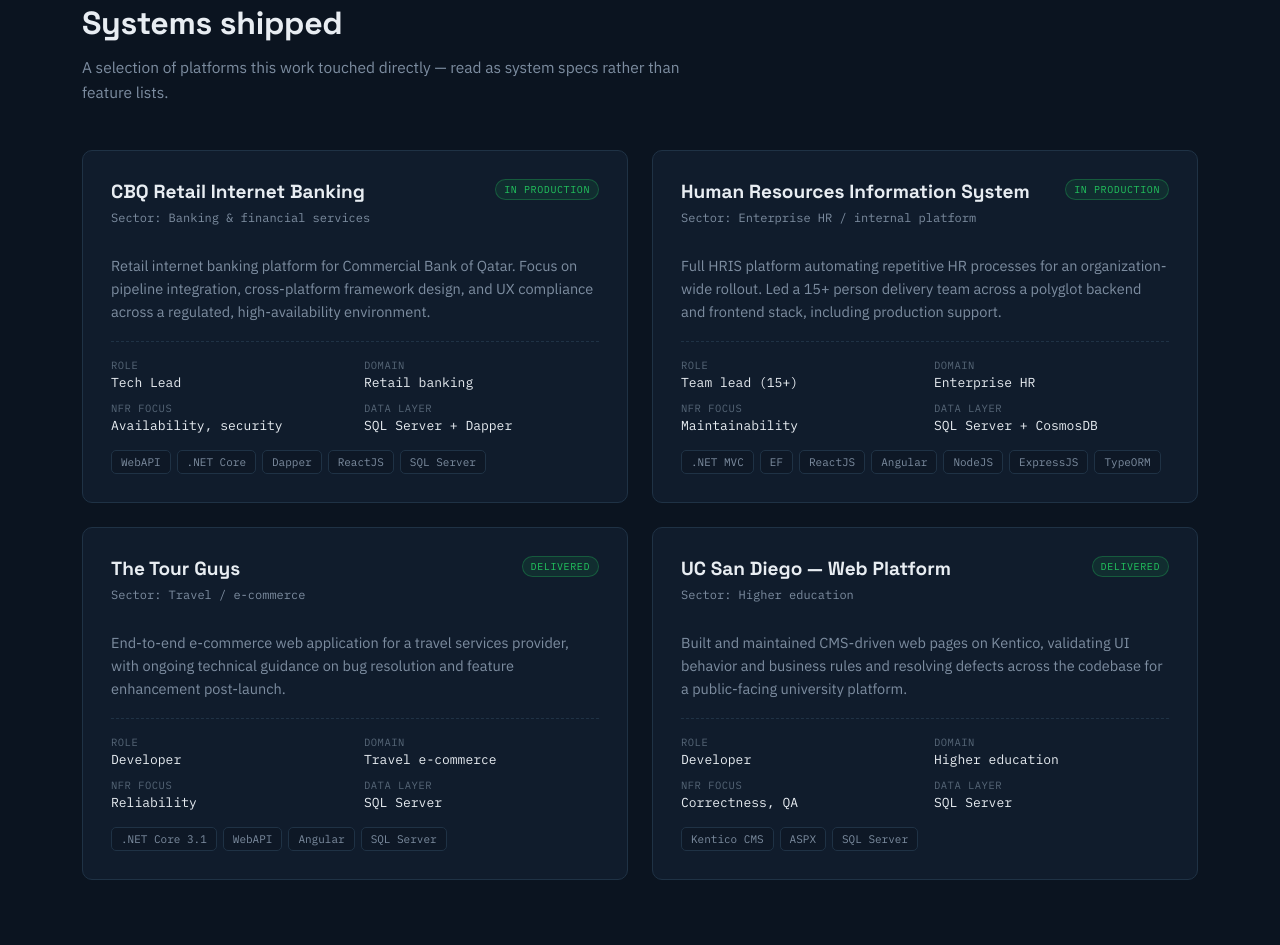
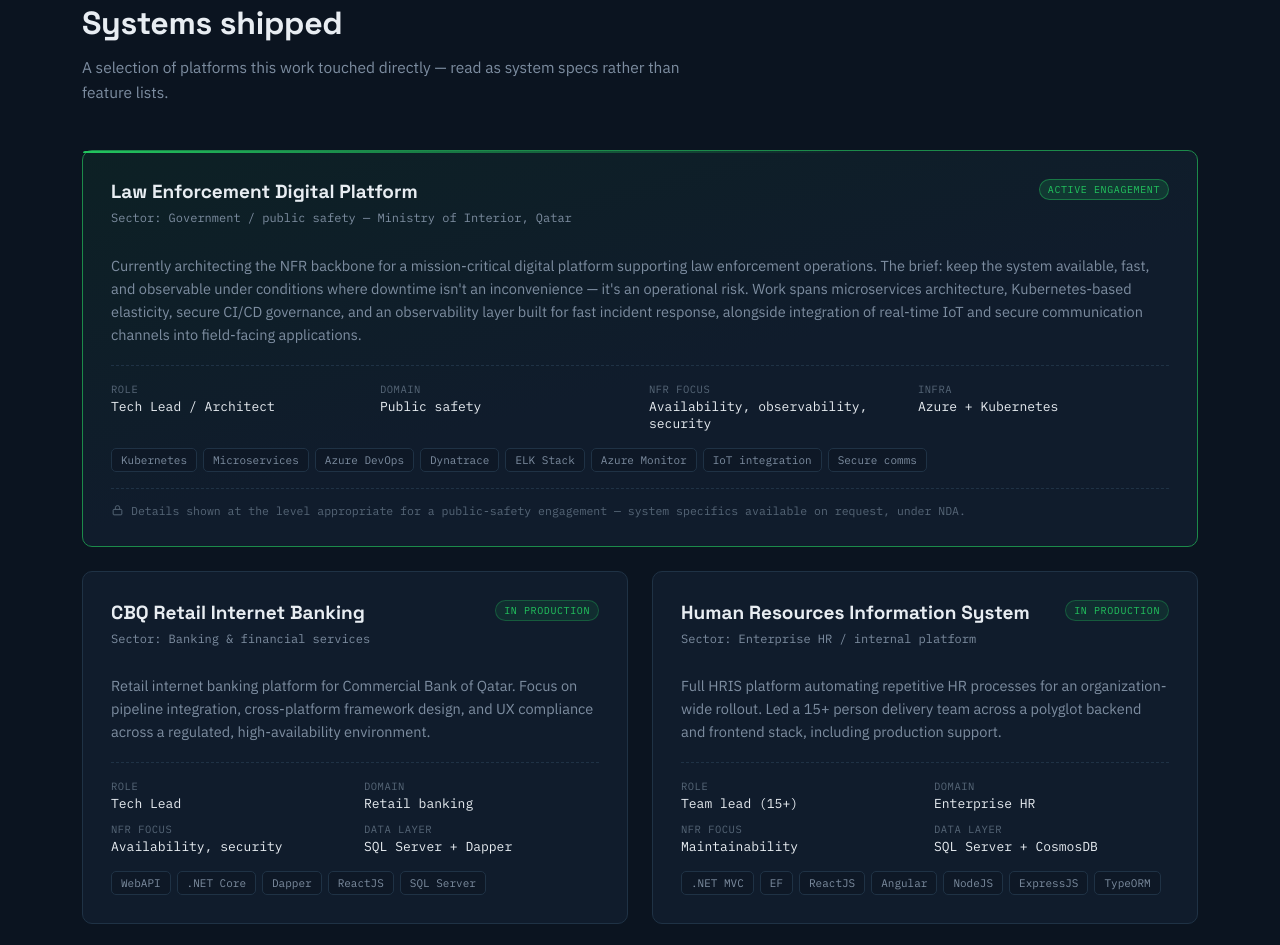
Before and after one commit to itsarisid/itsarisid.github.io, a plain HTML site: page index.html in a window 1280 px wide. Shown: the part 3647-4592 px from the top of the page. Drawn offline with Linux system fonts and the light colour scheme.

Commit message:
Add featured project card for Law Enforcement Digital Platform
Added a featured project card for Law Enforcement Digital Platform with detailed specifications and technologies used.

```diff
--- a/index.html
+++ b/index.html
@@ -1,4 +1,3 @@
-
 <!DOCTYPE html>
 <html lang="en">
 <head>
@@ -245,7 +244,36 @@
   transition:border-color .2s, transform .2s;
 }
 .proj-card:hover{border-color:var(--green-dim); transform:translateY(-2px);}
+.proj-card.featured{
+  grid-column:1 / -1;
+  border-color:var(--green-dim);
+  background:linear-gradient(165deg, rgba(34,197,94,0.07), var(--panel) 55%);
+  position:relative;
+}
+.proj-card.featured::before{
+  content:"";position:absolute;top:0;left:0;right:0;height:2px;
+  background:linear-gradient(90deg, var(--green), transparent 70%);
+  border-radius:10px 10px 0 0;
+}
+.proj-card.featured .proj-status{
+  background:rgba(34,197,94,0.16);
+  border-color:rgba(34,197,94,0.45);
+}
+.proj-card.featured .proj-specs{grid-template-columns:repeat(4,1fr);}
+@media (max-width:760px){
+  .proj-card.featured .proj-specs{grid-template-columns:1fr 1fr;}
+}
+.proj-confidential{
+  font-family:var(--mono);font-size:11.5px;color:var(--muted-2);
+  display:flex;align-items:center;gap:7px;margin-top:16px;
+  padding-top:14px;border-top:1px dashed var(--line);
+}
+.proj-confidential .ic{width:13px;height:13px;flex:none;}
+.proj-confidential .ic svg{width:100%;height:100%;}
 .proj-head{display:flex;justify-content:space-between;align-items:flex-start;gap:10px;margin-bottom:6px;}
+@media (max-width:480px){
+  .proj-head{flex-direction:column;align-items:flex-start;gap:8px;}
+}
 .proj-title{font-family:var(--disp);font-size:19px;font-weight:700;}
 .proj-status{
   font-family:var(--mono);font-size:10px;text-transform:uppercase;letter-spacing:0.6px;
@@ -540,6 +568,37 @@
 
     <div class="proj-grid">
 
+      <div class="proj-card featured">
+        <div class="proj-head">
+          <div class="proj-title">Law Enforcement Digital Platform</div>
+          <div class="proj-status">active engagement</div>
+        </div>
+        <div class="proj-sector">Sector: Government / public safety — Ministry of Interior, Qatar</div>
+        <p class="proj-desc">
+          Currently architecting the NFR backbone for a mission-critical digital platform supporting law
+          enforcement operations. The brief: keep the system available, fast, and observable under
+          conditions where downtime isn't an inconvenience — it's an operational risk. Work spans
+          microservices architecture, Kubernetes-based elasticity, secure CI/CD governance, and an
+          observability layer built for fast incident response, alongside integration of real-time IoT and
+          secure communication channels into field-facing applications.
+        </p>
+        <div class="proj-specs">
+          <div><div class="spec-lbl">Role</div><div class="spec-val">Tech Lead / Architect</div></div>
+          <div><div class="spec-lbl">Domain</div><div class="spec-val">Public safety</div></div>
+          <div><div class="spec-lbl">NFR focus</div><div class="spec-val">Availability, observability, security</div></div>
+          <div><div class="spec-lbl">Infra</div><div class="spec-val">Azure + Kubernetes</div></div>
+        </div>
+        <div class="proj-stack">
+          <span class="chip">Kubernetes</span><span class="chip">Microservices</span><span class="chip">Azure DevOps</span>
+          <span class="chip">Dynatrace</span><span class="chip">ELK Stack</span><span class="chip">Azure Monitor</span>
+          <span class="chip">IoT integration</span><span class="chip">Secure comms</span>
+        </div>
+        <div class="proj-confidential">
+          <span class="ic"><svg viewBox="0 0 24 24" fill="none" stroke="currentColor" stroke-width="1.8"><rect x="4" y="10" width="16" height="10" rx="1.5"/><path d="M8 10V7a4 4 0 0 1 8 0v3"/></svg></span>
+          Details shown at the level appropriate for a public-safety engagement — system specifics available on request, under NDA.
+        </div>
+      </div>
+
       <div class="proj-card">
         <div class="proj-head">
           <div class="proj-title">CBQ Retail Internet Banking</div>
```
